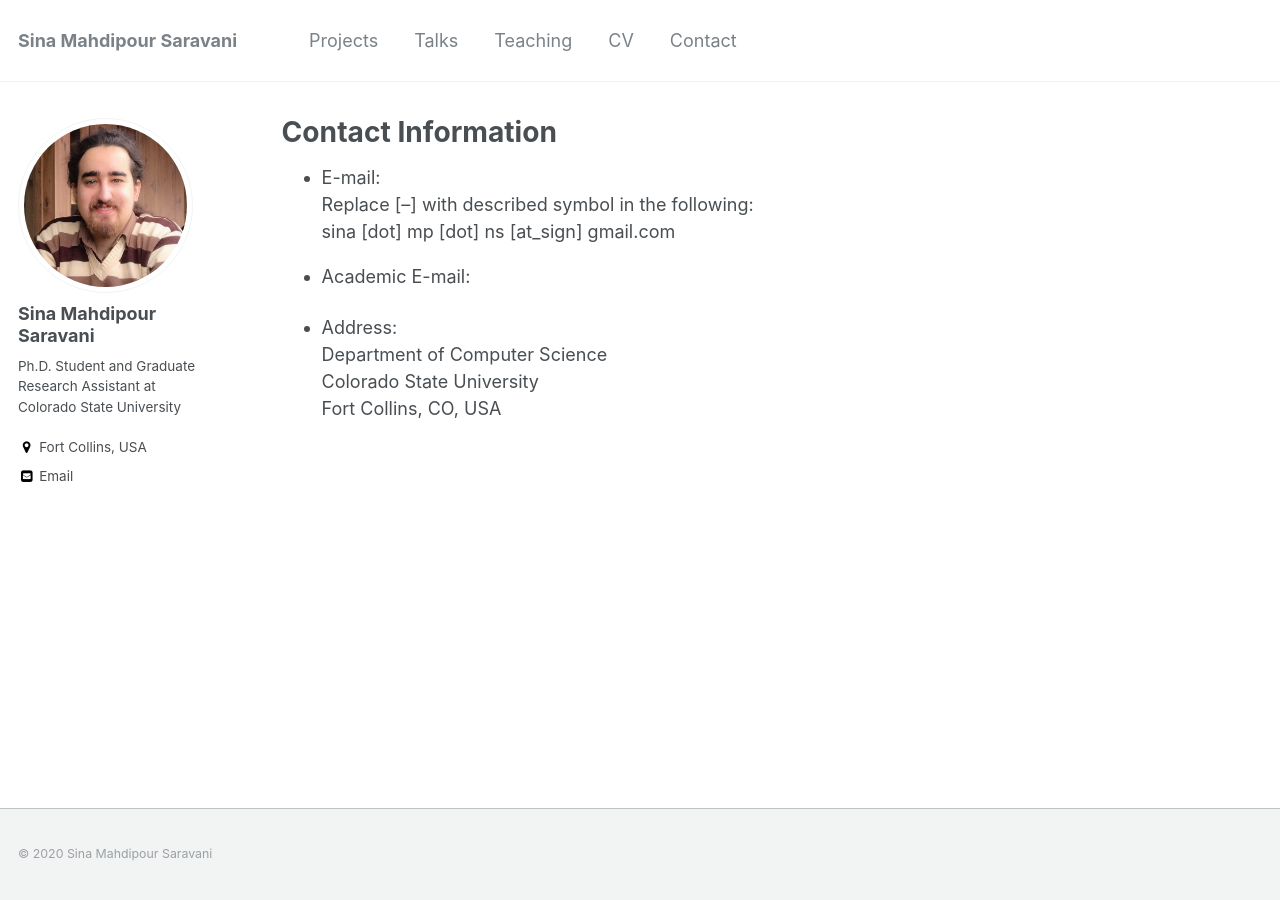
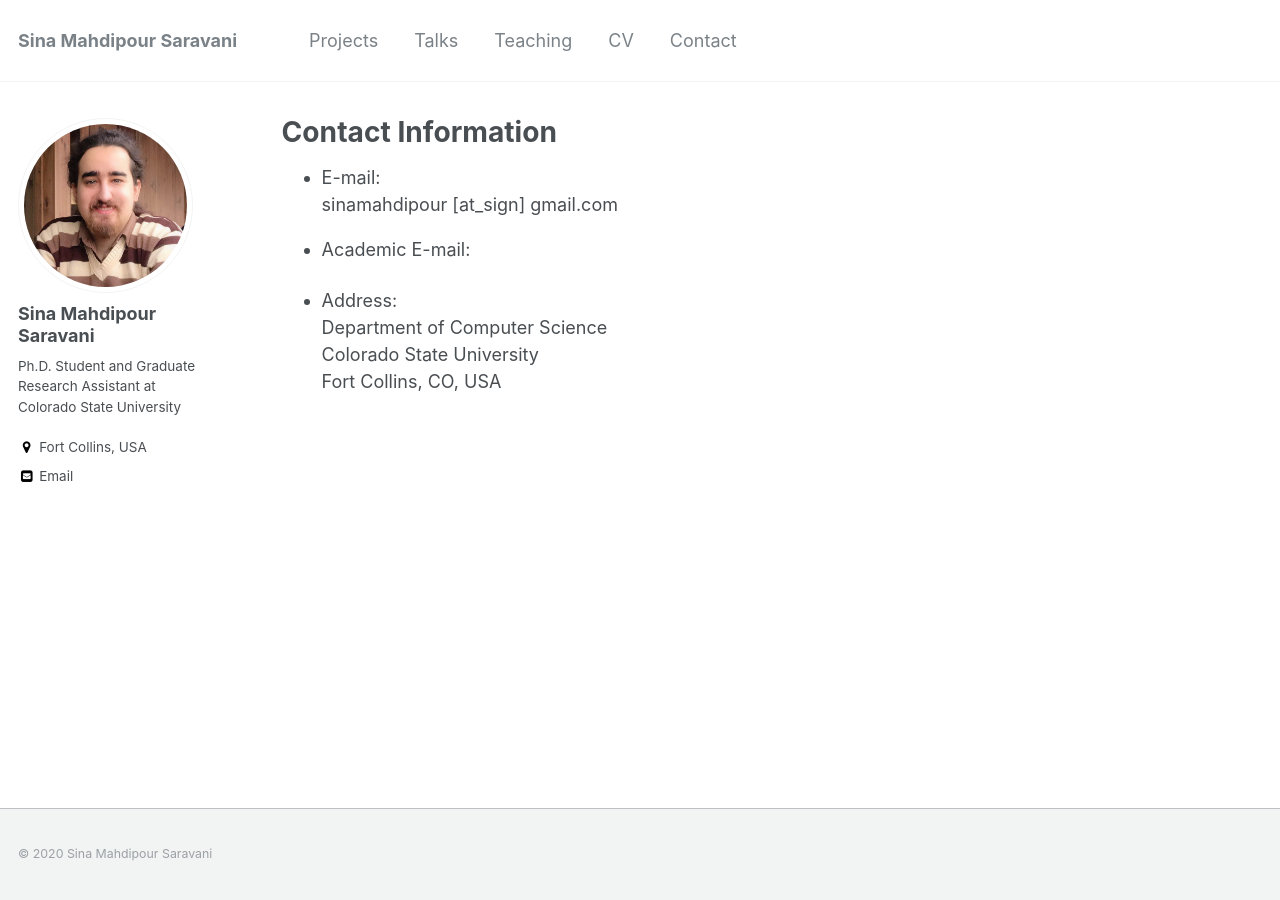
Before and after one commit to sinamps/sinamps.github.io, a Jekyll site: the page built from _pages/contact.md, in a window 1280 px wide. Built offline with Jekyll 4.4.1, drawn with Linux system fonts in a browser that asks for light colours.

Commit message:
Update contact.md

```diff
--- a/_pages/contact.md
+++ b/_pages/contact.md
@@ -5,7 +5,7 @@ permalink: /contact/
 author_profile: true
 ---
 
-* E-mail:<br>Replace [--] with described symbol in the following:<br>sina [dot] mp [dot] ns [at_sign] gmail.com
+* E-mail:<br>sinamahdipour [at_sign] gmail.com
 * Academic E-mail:<br>
 
 
```
